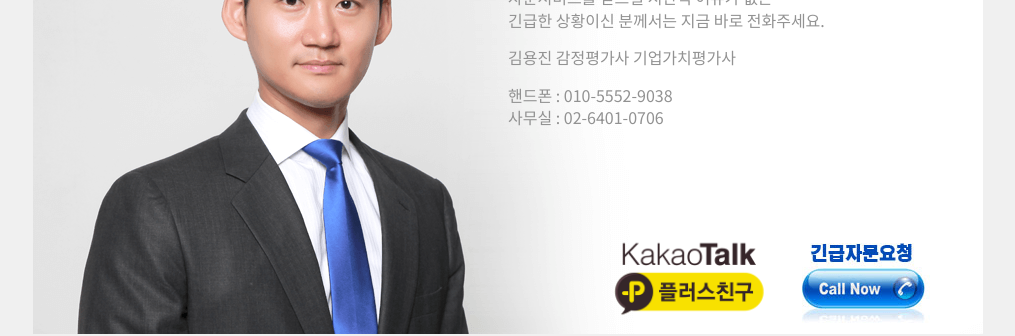
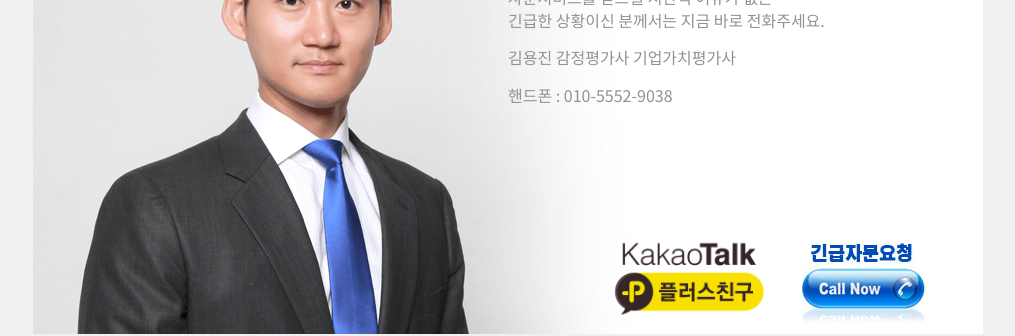
Before and after one commit to gliburch/kimyongjin, a Jekyll site: the page built from 5-emergency.md, in a window 1280 px wide. Shown: the part 243-579 px from the top of the page, without its empty margins (132-1147 px from the left). Built offline with Jekyll 4.4.1, drawn with Linux system fonts in a browser that asks for light colours.

Commit message:
Update 5-emergency.md

```diff
--- a/5-emergency.md
+++ b/5-emergency.md
@@ -15,4 +15,4 @@ permalink: /emergency/
 김용진 감정평가사 기업가치평가사
 
 핸드폰 : [010-5552-9038](tel:010-5552-9038)<br>
-사무실 : [{{ site.company_tel }}](tel:{{ site.company_tel }})
+<!-- 사무실 : [{{ site.company_tel }}](tel:{{ site.company_tel }}) -->
```
